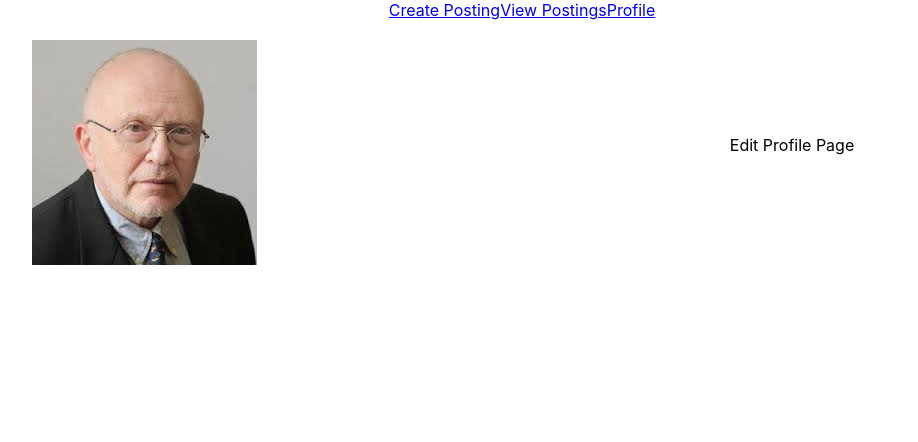
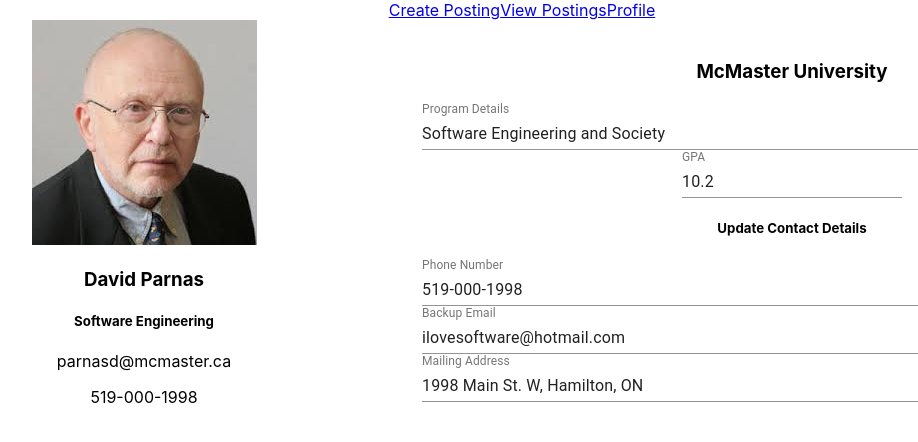
Before and after one commit to joshuaguinness/MacTA-Gateway, a React (Create React App) app: page /#/profile in a window 1280 px wide. Shown: the top 442 px of the page, without its empty margins (118-1036 px from the left). Built offline with nearby package versions, Linux system fonts and the light colour scheme.

Commit message:
Added text fields so that information could be updated

```diff
--- a/src/components/EditProfile.js
+++ b/src/components/EditProfile.js
@@ -1,10 +1,17 @@
 import React from "react";
+import TextField from "@material-ui/core/TextField";
 
 class EditProfile extends React.Component {
   render() {
     return (
       <div>
-        <p>Edit Profile Page</p>
+        <h3>McMaster University</h3>
+        <TextField fullWidth id="programdetails" label="Program Details" defaultValue="Software Engineering and Society"/>
+        <TextField id="gpa" label="GPA" defaultValue={10.2}/>
+        <h5>Update Contact Details</h5>
+        <TextField fullWidth id="phonenumber" label="Phone Number" defaultValue="519-000-1998"/>
+        <TextField fullWidth id="backupemail" label="Backup Email" defaultValue="ilovesoftware@hotmail.com"/>
+        <TextField fullWidth id="mailingaddress" label="Mailing Address" defaultValue="1998 Main St. W, Hamilton, ON"/>
       </div>
     );
   }
--- a/src/components/ProfileSummary.js
+++ b/src/components/ProfileSummary.js
@@ -1,13 +1,16 @@
 import React from "react";
-import Avatar from "@material-ui/core/Avatar";
 import profilepicture from "./static/images/parnasd.jpeg"
+<link rel="stylesheet" href="https://fonts.googleapis.com/css?family=Roboto:300,400,500,700&display=swap" />
 
 class ProfileSummary extends React.Component {
   render() {
     return (
       <div>
-        <br />
           <img src={profilepicture} alt="Girl in a jacket" width="225" height="225"></img>
+          <h3>David Parnas</h3>
+          <h5>Software Engineering</h5>
+          <p>parnasd@mcmaster.ca</p>
+          <p>519-000-1998</p>
         </div>
     );
   }
```
